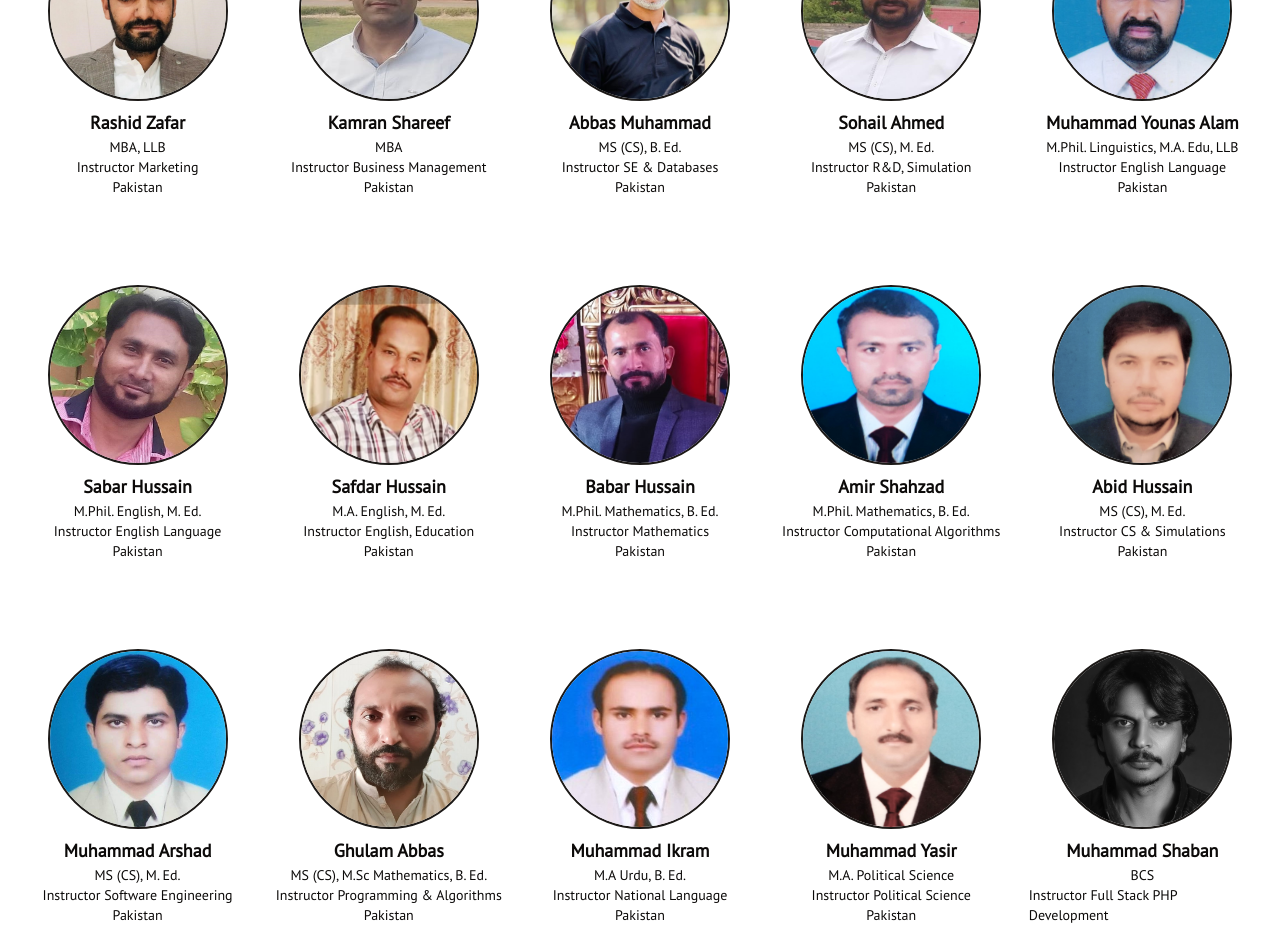
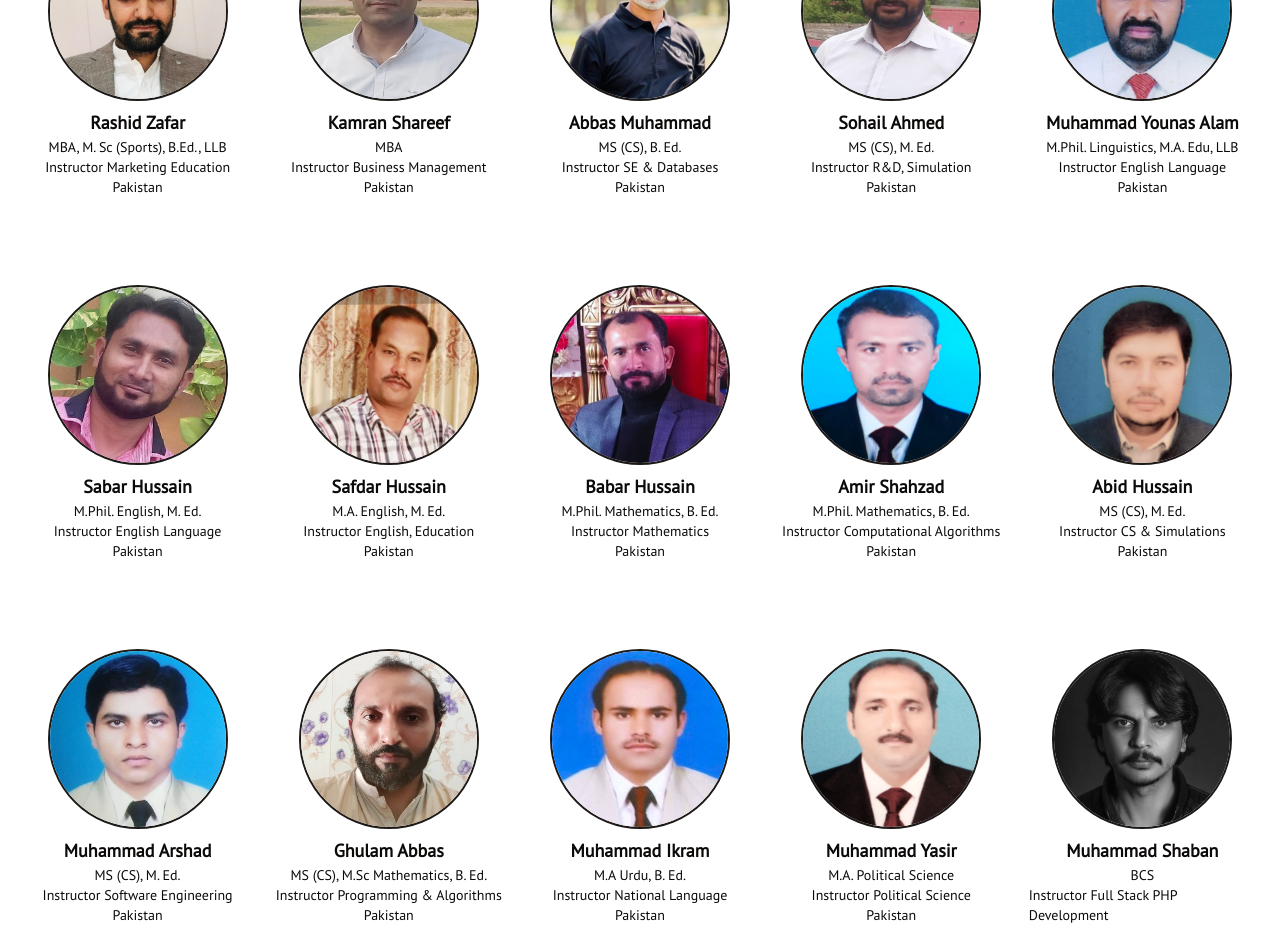
Before and after one commit to mvut/mvut, a Next.js app: page /pages/faculty in a window 1280 px wide. Shown: the part 800-1728 px from the top of the page. Built offline with nearby package versions, Linux system fonts and the light colour scheme.

Commit message:
Faculty Updates New

```diff
--- a/app/pages/faculty/page.tsx
+++ b/app/pages/faculty/page.tsx
@@ -102,8 +102,8 @@ export default function FacultyComponent(){
                     </div>
                     <div className={'flex flex-col items-center justify-center'}>
                         <h2 className={'text-lg font-bold'}>Rashid Zafar</h2>
-                        <h2 className={'text-sm'}>MBA, LLB</h2>
-                        <h2 className={'text-sm'}>Instructor Marketing</h2>
+                        <h2 className={'text-sm'}>MBA, M. Sc (Sports), B.Ed., LLB</h2>
+                        <h2 className={'text-sm'}>Instructor Marketing Education</h2>
                         <h2 className={'text-sm'}>Pakistan</h2>
                     </div>
                 </div>
```
